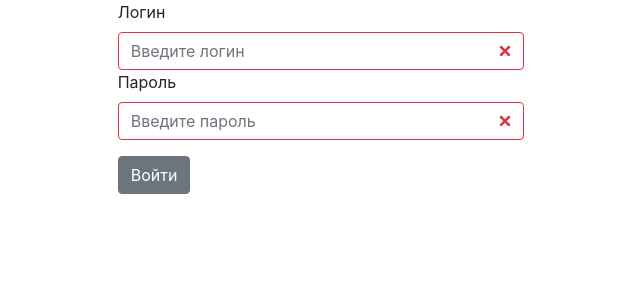
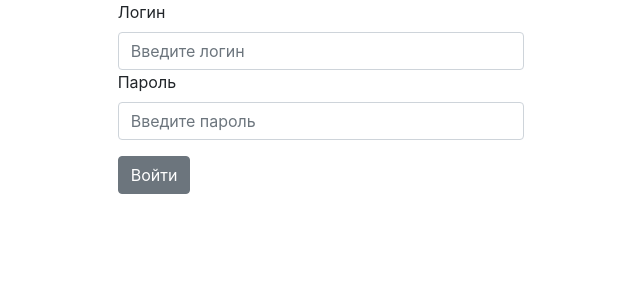
Before and after one commit to dammitmoonmoon/krasnovidovo-admin, a React app: page / in a window 1280 px wide. Shown: the top 300 px of the page, without its empty margins (319-959 px from the left). Built offline with nearby package versions, Linux system fonts and the light colour scheme.

Commit message:
FormGenerator: connect state to form, refactor FieldConfig

```diff
--- a/src/common/components/Main.tsx
+++ b/src/common/components/Main.tsx
@@ -12,6 +12,7 @@ const Main = () => (
                         path={route.path}
                         name={route.name}
                         component={route.component}
+                        key={route.name}
                     />
                 ))
             }
--- a/src/common/components/UI/Form/FormGenerator.tsx
+++ b/src/common/components/UI/Form/FormGenerator.tsx
@@ -1,5 +1,5 @@
-import React from 'react';
-import { Form, FormGroup } from "reactstrap";
+import React, {useState} from 'react';
+import { FormGroup } from "reactstrap";
 import {ControlledInput} from "../Input/Input";
 import {FieldConfig} from "./fieldValues";
 
@@ -7,20 +7,73 @@ interface Props {
     formConfig: FieldConfig[][]
 }
 
+
+interface FormGroupData {
+    [key: string]: {
+        value: string;
+        valid: boolean;
+        touched: boolean;
+    }
+}
+
 const FormGenerator: React.FC<Props>  = (props: Props) => {
+    const initialState: FormGroupData[] = getStateFromConfig(props.formConfig);
+    const [ formData, setFormData ] = useState(initialState);
+    const changeHandler = (e: React.ChangeEvent<HTMLInputElement>) => {
+        setFormData(formData.map(group => updateValueInState(group, e)));
+    };
+    props.formConfig.map((formGroupConfig, index) => updateConfigByState(formGroupConfig, formData[index]));
     return (
-        <Form>
+        <>
             {
-                props.formConfig.map(group => (<FormGroup>
-                    {group.map(item =>
-                        <ControlledInput
-                            {...item}
-                        />
-                    )}
-                </FormGroup>))
+                props.formConfig.map((group, index) =>(
+                    <FormGroup key={index}>
+                        {group.map((item, index) =>
+                            <ControlledInput
+                                {...item} changeHandler={changeHandler} key={index}
+                            />
+                        )}
+                    </FormGroup>
+                ))
             }
-        </Form>
+        </>
     );
+};
+
+function getDataFromConfig(fieldConfig: FieldConfig) {
+    const name = fieldConfig.inputParams.common.name;
+    const values = {...fieldConfig.inputData};
+    return {
+        [name]: values
+    }
+}
+
+function updateValueInState(formData: FormGroupData, event: React.ChangeEvent<HTMLInputElement>) {
+    const updatedField = {
+        ...formData[event.target.name],
+        value: event.target.value,
+        touched: true,
+    };
+    formData[event.target.name] = updatedField;
+    return formData;
+}
+
+function getStateFromConfig(formConfig: FieldConfig[][]): FormGroupData[] {
+    return formConfig.map(group => group.reduce( (acc, curr) => ({...acc, ...getDataFromConfig(curr)}), {}));
+}
+
+function updateConfigByState(formGroupConfig: FieldConfig[], formGroupData: FormGroupData) {
+    const fieldNames = Object.keys(formGroupData);
+    fieldNames.forEach(fieldName => changeCurrentFieldData(fieldName, formGroupConfig, formGroupData));
+}
+
+function changeCurrentFieldData (fieldName: string, formGroupConfig: FieldConfig[], formGroupData: FormGroupData) {
+    const currentFieldConfig = formGroupConfig.find(formConfig => formConfig.inputParams.common.name === fieldName);
+    if (currentFieldConfig) {
+        currentFieldConfig.inputData.value = formGroupData[fieldName].value;
+        currentFieldConfig.inputData.valid = formGroupData[fieldName].valid;
+        currentFieldConfig.inputData.touched = formGroupData[fieldName].touched;
+    }
 };
 
 
--- a/src/common/components/UI/Form/fieldValues.tsx
+++ b/src/common/components/UI/Form/fieldValues.tsx
@@ -2,71 +2,66 @@ import {InputType} from "reactstrap/lib/Input";
 
 export interface FieldConfig  {
     inputData: {
+        value: string;
+        valid: boolean;
+        touched: boolean;
+    },
+    inputParams: {
         common: {
             [key: string]: string;
             name: string;
-            value: string;
             placeholder: string;
             label: string;
+            type: InputType;
         };
-        custom: {
         options?: {
             value: string;
             displayValue: string;
         }[];
-        }
     };
-    inputConfig: {
-        inputType: InputType;
-    };
-    inputControl: {
     validation: {
         validators: string[];
-            valid: boolean;
-            hint?: string;
-        };
+        hints: string[];
     };
  }
 
  const login: FieldConfig = {
     inputData: {
+        value: '',
+        valid: false,
+        touched: false,
+    },
+    inputParams: {
         common: {
+            type: 'text',
             name: 'login',
-            value: '',
             placeholder: 'Введите логин',
             label: 'Логин',
         },
-        custom: {},
     },
-    inputConfig: {
-        inputType: 'text',
-    },
-    inputControl: {
     validation: {
         validators: ['required'],
-            valid: false,
-        },
+        hints: ['Это обязательное поле'],
     },
  };
 
  const password: FieldConfig = {
      inputData: {
+         value: '',
+         valid: false,
+         touched: false,
+     },
+     inputParams: {
          common: {
+             type: 'password',
              name: 'password',
-             value: '',
              placeholder: 'Введите пароль',
              label: 'Пароль',
          },
-         custom: {},
      },
-     inputConfig: {
-         inputType: 'password',
-     },
-     inputControl: {
      validation: {
          validators: ['required'],
-             valid: false,
-         },
+         hints: ['Это обязательное поле'],
      },
  };
 
--- a/src/common/components/UI/Input/Input.tsx
+++ b/src/common/components/UI/Input/Input.tsx
@@ -2,9 +2,13 @@ import React from 'react';
 import {Input, InputProps, Label} from "reactstrap";
 import {FieldConfig} from "../Form/fieldValues";
 
-const ControlledInput: React.FC<FieldConfig> = (props: FieldConfig) => {
+interface Props extends FieldConfig {
+    changeHandler: (e: React.ChangeEvent<HTMLInputElement>) => void;
+}
+
+const ControlledInput: React.FC<Props> = props => {
     const inputElement = inputTypeSelector(props);
-    const label = props.inputData.common.label;
+    const label = props.inputParams.common.label;
     return (
         <div>
             <Label>{label}</Label>
@@ -14,14 +18,13 @@ const ControlledInput: React.FC<FieldConfig> = (props: FieldConfig) => {
 };
 
 
-function inputTypeSelector(props: FieldConfig): JSX.Element {
+function inputTypeSelector(props: Props): JSX.Element {
     let InputElement: JSX.Element = <></>;
     const inputProps = getInputProps(props);
-    const selectorOptions = props.inputData.custom.options || [];
-    switch (props.inputConfig.inputType) {
+    const selectorOptions = props.inputParams.options || [];
+    switch (props.inputParams.common.type) {
         case ('select'):
             InputElement = (<Input
-                type="select"
                 {...inputProps}
             >
                 {
@@ -45,20 +48,18 @@ function inputTypeSelector(props: FieldConfig): JSX.Element {
     return InputElement;
 }
 
-function getInputProps ({ inputData, inputControl, inputConfig}: FieldConfig): InputProps {
-    const validation = inputControl.validation;
-    const commonInputData = inputData.common;
-
+function getInputProps ({ inputData, validation, inputParams, changeHandler }: Props): InputProps {
     const hasValidators = validation.validators.length > 0;
-    const valid = hasValidators ? validation.valid : void 0;
-    const invalid = hasValidators ? !validation.valid : void 0;
+    const valid = hasValidators ? (inputData.touched && inputData.valid) : void 0;
+    const invalid = hasValidators ? (inputData.touched && !inputData.valid) : void 0;
 
     return {
         valid,
         invalid,
-        type: inputConfig.inputType,
-        key: commonInputData.name,
-        ...commonInputData,
+        key: inputParams.common.name,
+        value: inputData.value,
+        onChange: changeHandler,
+        ...inputParams.common,
     }
 }
 
```
Lines whose indentation alone changed are shown as unchanged.
